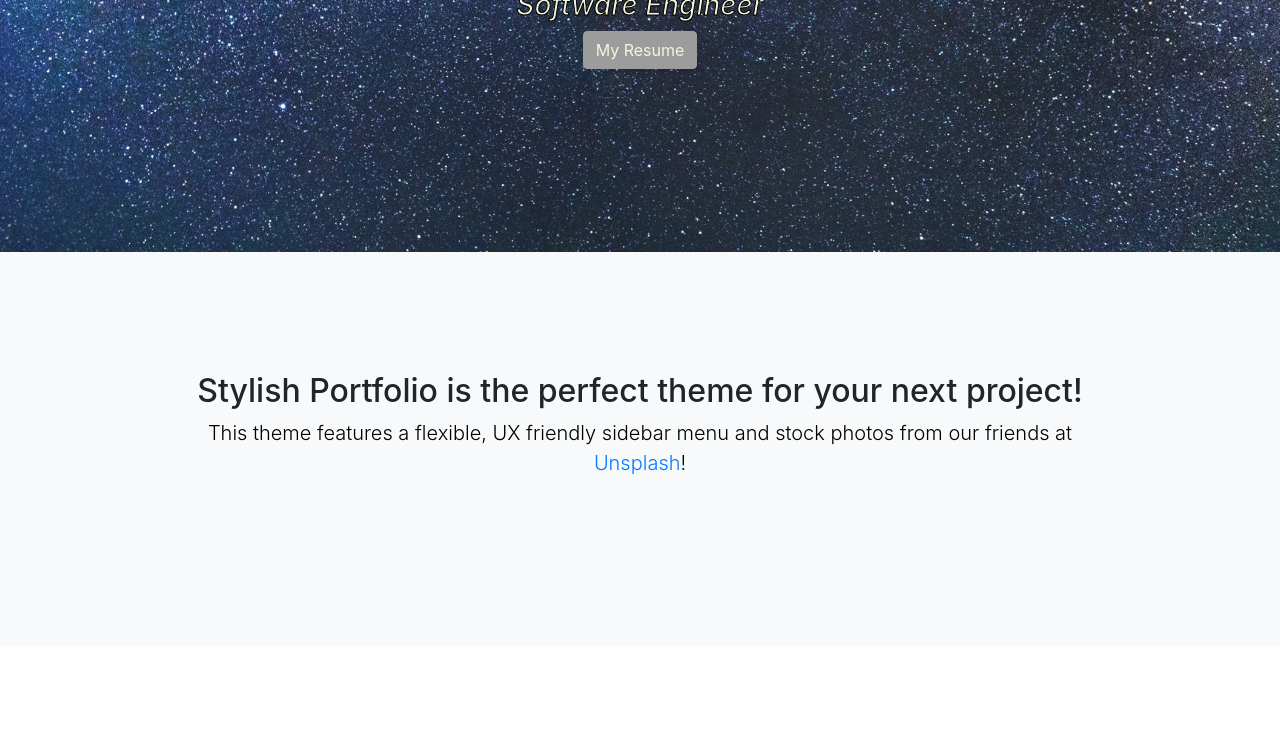
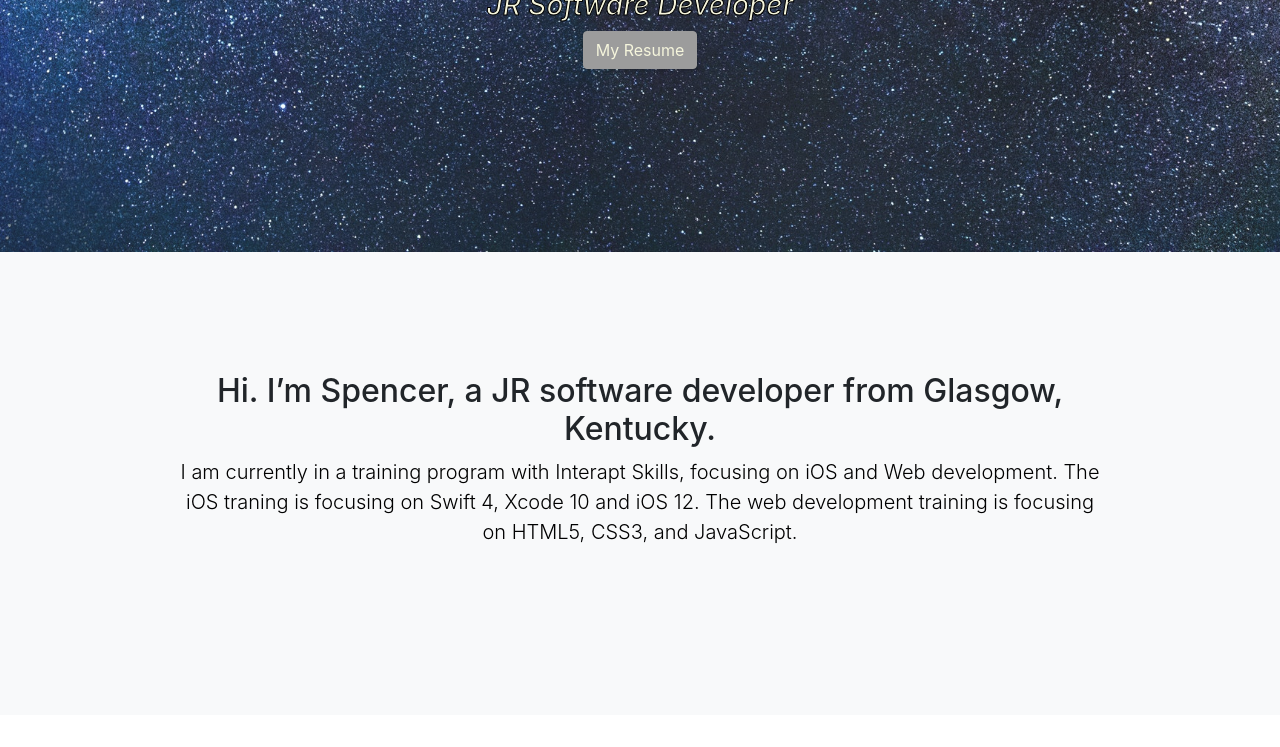
Before and after one commit to spencercasteel/Website, a website with bundled scripts: page index.html in a window 1280 px wide. Shown: the part 548-1295 px from the top of the page. Built offline with nearby package versions, Linux system fonts and the light colour scheme.

Commit message:
added the about me

```diff
--- a/index.html
+++ b/index.html
@@ -55,7 +55,7 @@
         <img class="myPic" src="img/myPic.jpg" alt="myPic">
         <h1 class="mb-1">Spencer Casteel</h1>
         <h3 class="mb-6">
-          <em>Software Engineer</em>
+          <em>JR Software Developer</em>
         </h3>
         <a class="btn btn-primary btn-xl" target="_blank" href="Resume/SpencerCasteelResume.pdf">My Resume</a>
       </div>
@@ -67,9 +67,8 @@
       <div class="container text-center">
         <div class="row">
           <div class="col-lg-10 mx-auto">
-            <h2>Stylish Portfolio is the perfect theme for your next project!</h2>
-            <p class="lead mb-5">This theme features a flexible, UX friendly sidebar menu and stock photos from our friends at
-              <a href="https://unsplash.com/">Unsplash</a>!</p>
+            <h2>Hi. I’m Spencer, a JR software developer from Glasgow, Kentucky.</h2>
+            <p class="lead mb-5">I am currently in a training program with Interapt Skills, focusing on iOS and Web development. The iOS traning is focusing on Swift 4, Xcode 10 and iOS 12. The web development training is focusing on HTML5, CSS3, and JavaScript.</p>
           </div>
         </div>
       </div>
```
